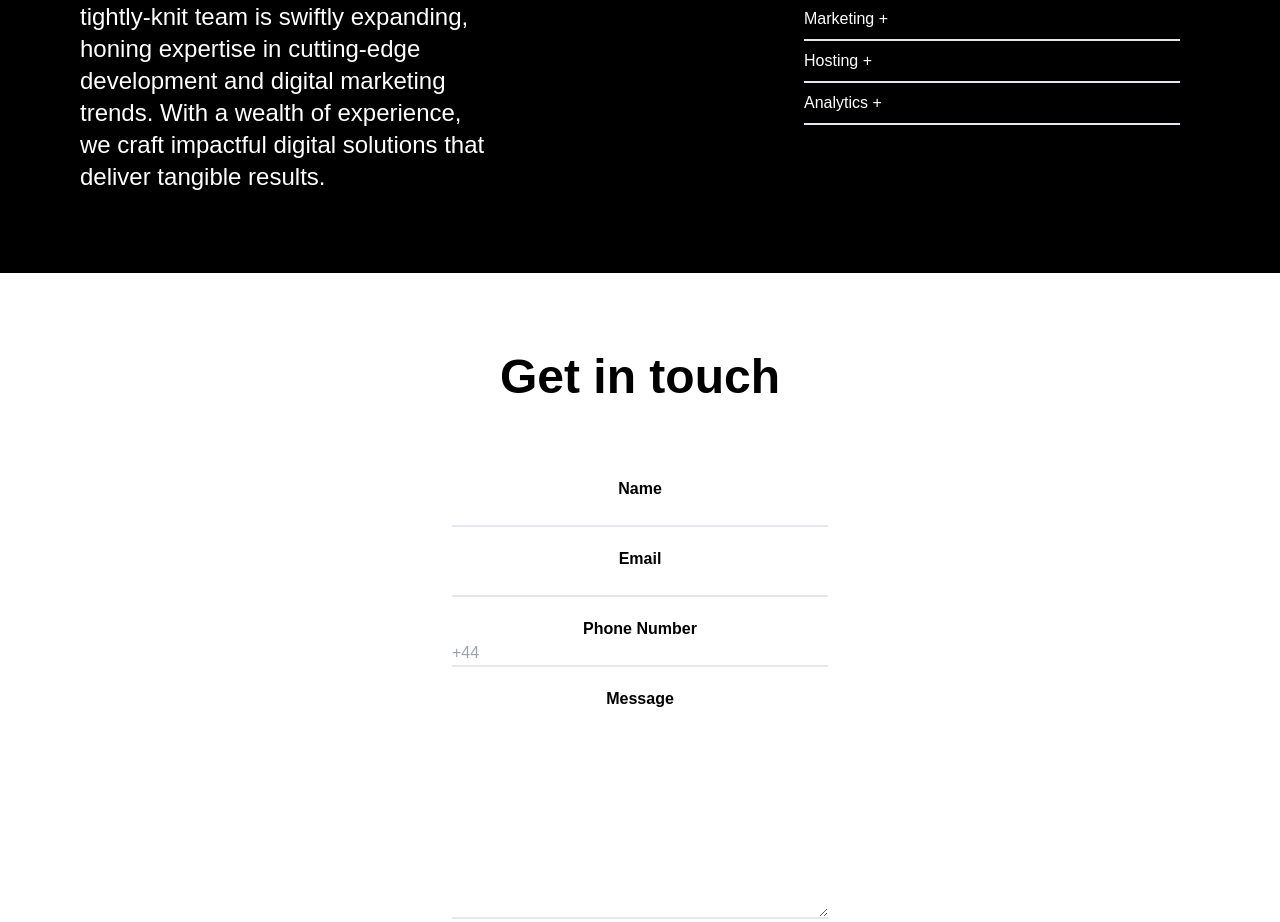
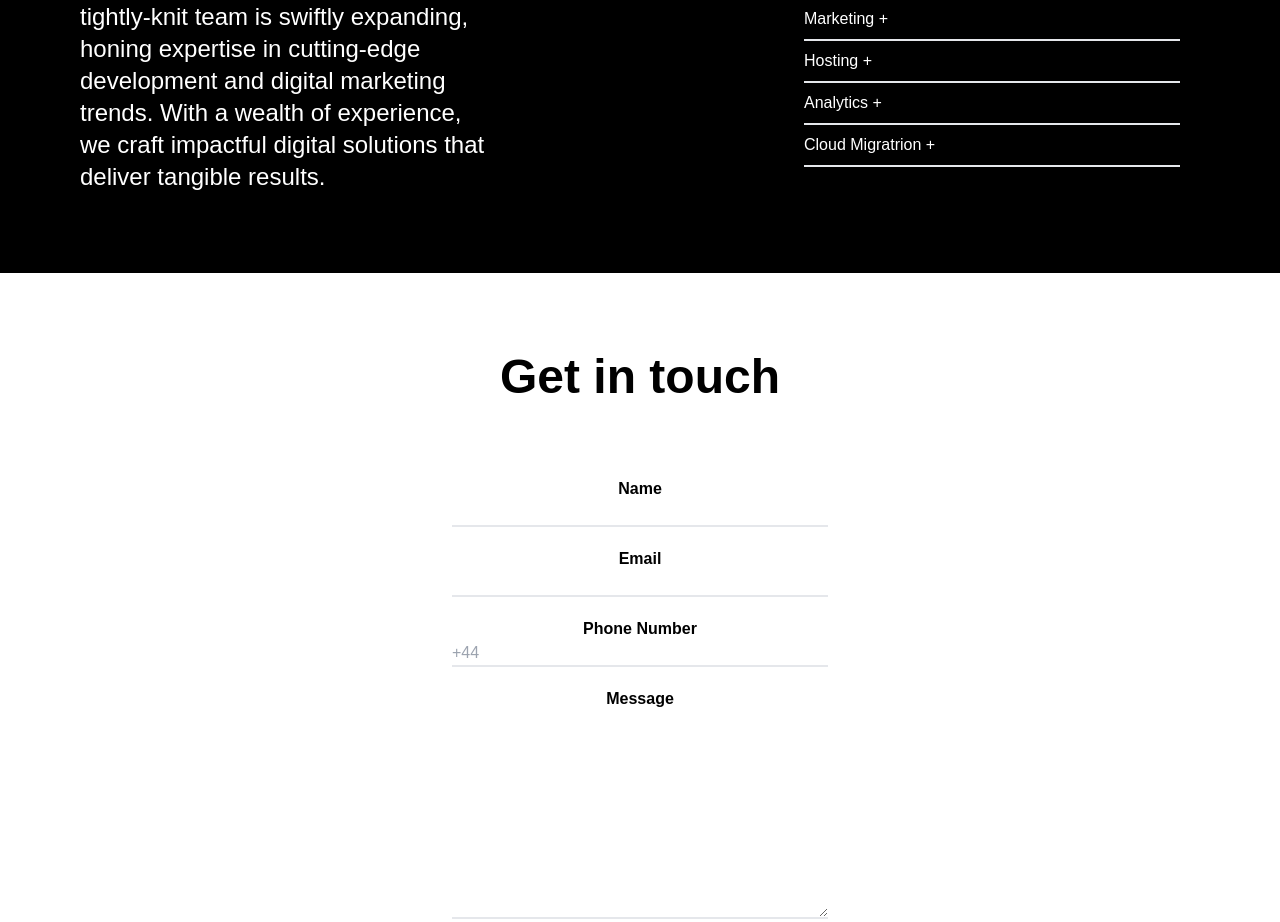
Before and after one commit to shar27/nextcms, a Next.js app: page /Services in a window 1280 px wide. Shown: the part 1190-2112 px from the top of the page. Built offline with nearby package versions, Linux system fonts and the light colour scheme; no server answers.

Commit message:
cloud migration services.js

```diff
--- a/pages/Services.js
+++ b/pages/Services.js
@@ -30,6 +30,12 @@ function Services() {
       id: 4,
       title: "Analytics",
       content: "We begin by identifying key performance indicators (KPIs) aligned with your business objectives. Our team then implements robust analytics tools to track website traffic, user behavior, and conversion metrics. We analyze the data collected to gain valuable insights into your audience's preferences and behaviors. Finally, we provide comprehensive reports and recommendations to optimize your marketing efforts and drive continuous improvement.",
+      isShowing: false,
+    },
+    {
+      id: 4,
+      title: "Cloud Migratrion",
+      content: "Switching to the cloud can be of a great benefit financially as upfront capital expenditures can really take a toll on a business, get in touch today to see how we can help",
       isShowing: false,
     },
   ]);
```
